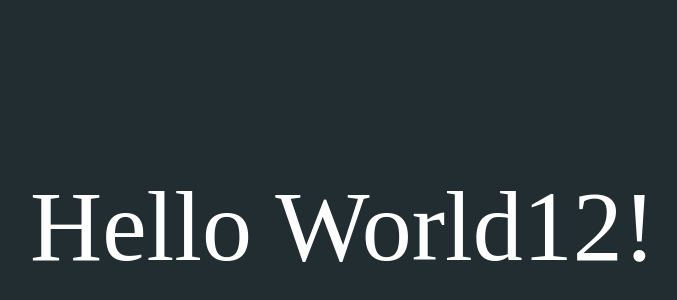
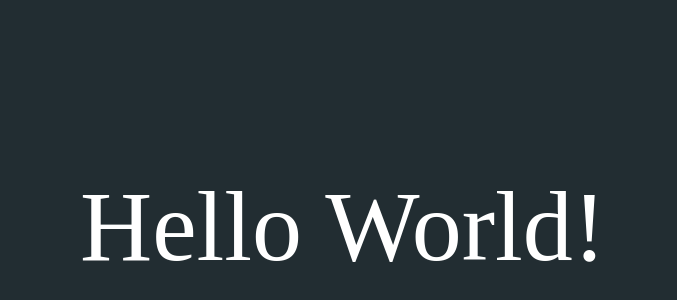
Before and after one commit to jaysonwu991/react-typescript-template, a React app: page / in a window 1280 px wide. Shown: the part 174-474 px from the top of the page, without its empty margins (297-974 px from the left). Built offline with nearby package versions, Linux system fonts and the light colour scheme.

Commit message:
remove babel-eslint

```diff
--- a/package.json
+++ b/package.json
@@ -32,7 +32,6 @@
     "@typescript-eslint/eslint-plugin": "^4.13.0",
     "@typescript-eslint/parser": "^4.13.0",
     "autoprefixer": "^10.2.1",
-    "babel-eslint": "^10.1.0",
     "babel-loader": "^8.2.2",
     "clean-webpack-plugin": "^3.0.0",
     "compression-webpack-plugin": "^7.1.2",
--- a/src/App.tsx
+++ b/src/App.tsx
@@ -3,7 +3,7 @@ import React from 'react'
 import './App.scss'
 
 const App = () => {
-  return <div>Hello World12!</div>
+  return <div>Hello World!</div>
 }
 
 export default App
```
